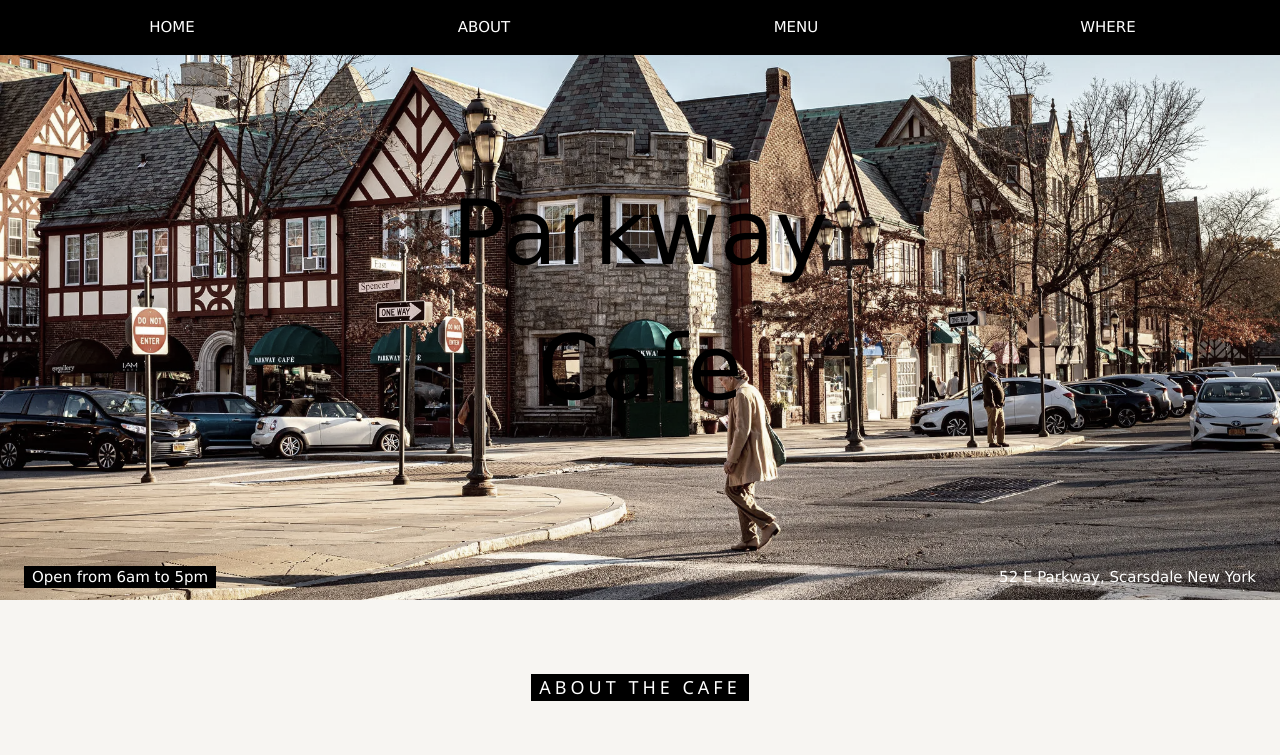
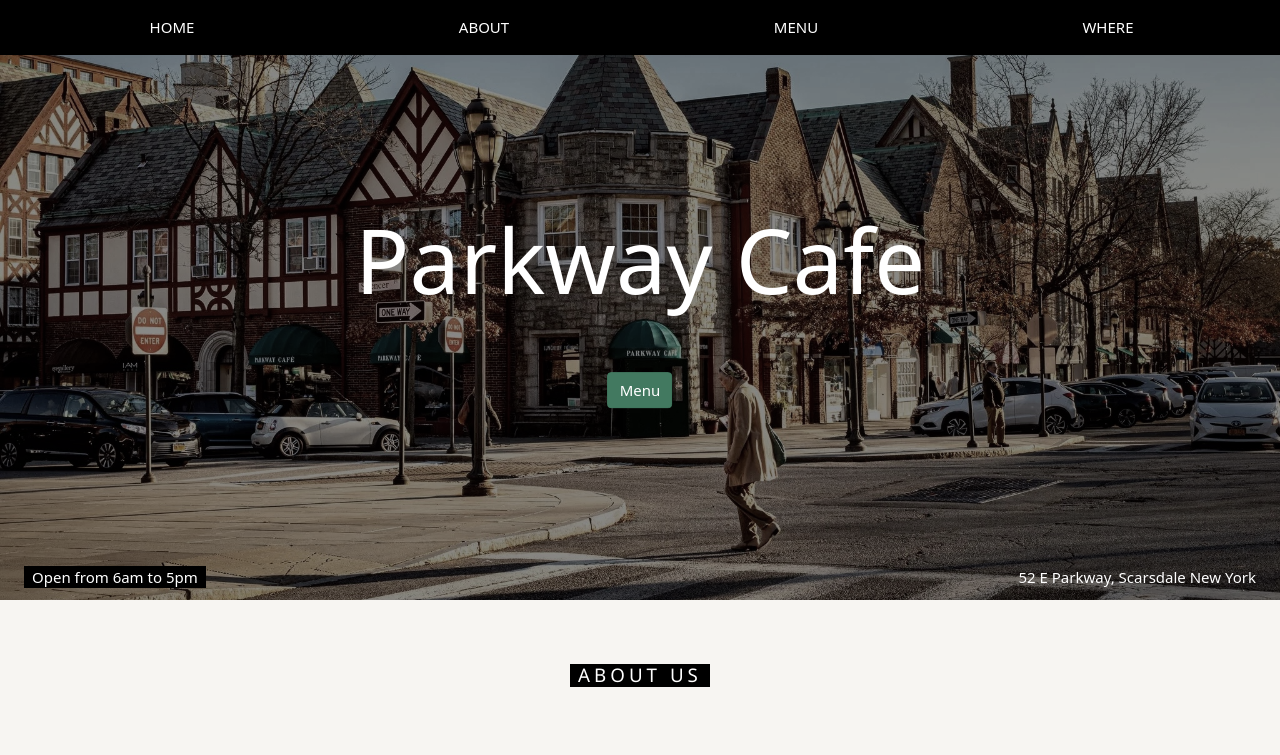
Before and after one commit to LKocaj/parkway-cafe, a plain HTML site: page index.html in a window 1280 px wide. Shown: the top 755 px of the page. Drawn offline with nearby package versions, Linux system fonts and the light colour scheme.

Commit message:
configuring menu button with bootstrap

```diff
--- a/assets/css/style.css
+++ b/assets/css/style.css
@@ -6,7 +6,7 @@
 .bgimg {
   background-position: center;
   background-size: cover;
-  background-image: url("../images/Parkway-Cafe-Entrance.webp");
+  background-image: url("../images/Parkway-Cafe-Entrance.jpeg");
   min-height: 75%;
 }
 
--- a/index.html
+++ b/index.html
@@ -7,7 +7,8 @@
 <meta name="viewport" content="width=device-width, initial-scale=1">
 <link rel="stylesheet" href="https://www.w3schools.com/w3css/4/w3.css">
 <link rel="stylesheet" href="https://fonts.googleapis.com/css?family=Inconsolata">
-
+<link href="https://cdn.jsdelivr.net/npm/bootstrap@5.0.2/dist/css/bootstrap.min.css" rel="stylesheet" integrity="sha384-EVSTQN3/azprG1Anm3QDgpJLIm9Nao0Yz1ztcQTwFspd3yD65VohhpuuCOmLASjC" crossorigin="anonymous">
+<script src="https://cdn.jsdelivr.net/npm/bootstrap@5.0.2/dist/js/bootstrap.bundle.min.js" integrity="sha384-MrcW6ZMFYlzcLA8Nl+NtUVF0sA7MsXsP1UyJoMp4YLEuNSfAP+JcXn/tWtIaxVXM" crossorigin="anonymous"></script>
 </head>
 <body>
 
@@ -34,8 +35,14 @@
     <span class="w3-tag">Open from 6am to 5pm</span>
   </div>
   <div class="w3-display-middle w3-center">
-    <span class="w3-text-black" style="font-size:90px">Parkway<br>Cafe</span>
+    <span class="w3-text-white" style="font-size:90px">Parkway Cafe</span>
+   <br><br><br>
+    <button type="button" class="btn btn-large btn-success">Menu</button>
+
   </div>
+
+
+
   <div class="w3-display-bottomright w3-center w3-padding-large">
     <span class="w3-text-white">52 E Parkway, Scarsdale New York</span>
   </div>
@@ -47,7 +54,7 @@
 <!-- About Container -->
 <div class="w3-container" id="about">
   <div class="w3-content" style="max-width:700px">
-    <h5 class="w3-center w3-padding-64"><span class="w3-tag w3-wide">ABOUT THE CAFE</span></h5>
+    <h5 class="w3-center w3-padding-64"><span class="w3-tag w3-wide w3-darkgreen">ABOUT US</span></h5>
     <p>The Cafe was founded in 1960 blabla by Mr. Smith in lorem ipsum dolor sit amet, consectetur adipiscing elit, sed do eiusmod tempor incididunt ut labore et dolore magna aliqua. Ut enim ad minim veniam, quis nostrud exercitation ullamco laboris nisi ut aliquip ex ea commodo consequat.</p>
     <p>In addition to our full espresso and brew bar menu, we serve fresh made-to-order breakfast and lunch sandwiches, as well as a selection of sides and salads and other good stuff.</p>
     <div class="w3-panel w3-leftbar w3-light-grey">
```
Also changed, not shown: assets/images/Parkway-Cafe-Entrance.jpeg (added), assets/images/Parkway-Cafe-Entrance.webp (deleted), 3 other files.
